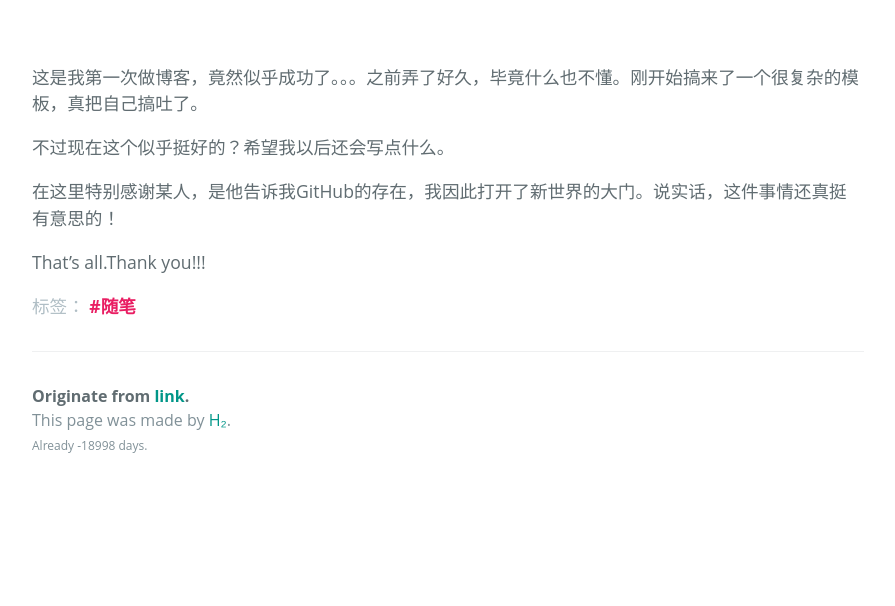
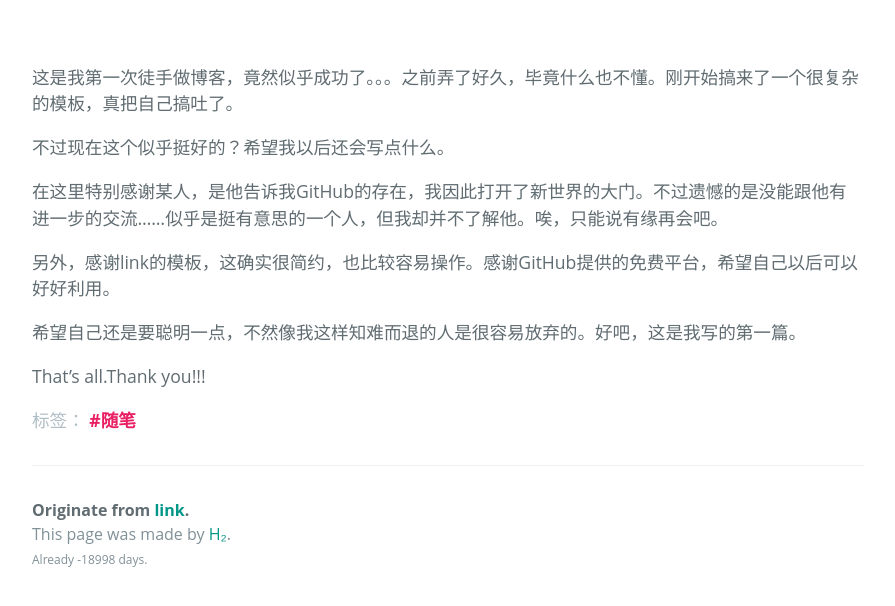
Before and after one commit to xplusy44/xplusy44.github.io, a Jekyll site: the page built from _posts/2022-1-6-new try.md, in a window 1280 px wide and 972 px high, cut to the strip 354-960 px from the top of the window. Shown: the whole strip, without its empty margins (192-1087 px from the left). Built offline with Jekyll 4.4.1, drawn with Linux system fonts in a browser that asks for light colours; some web fonts are replaced.

Commit message:
Update 2022-1-6-new try.md

```diff
--- a/_posts/2022-1-6-new try.md
+++ b/_posts/2022-1-6-new try.md
@@ -3,10 +3,14 @@ layout: post
 title: 新的尝试
 tags: 随笔
 ---
-这是我第一次做博客，竟然似乎成功了。。。之前弄了好久，毕竟什么也不懂。刚开始搞来了一个很复杂的模板，真把自己搞吐了。
+这是我第一次徒手做博客，竟然似乎成功了。。。之前弄了好久，毕竟什么也不懂。刚开始搞来了一个很复杂的模板，真把自己搞吐了。
 
 不过现在这个似乎挺好的？希望我以后还会写点什么。
 
-在这里特别感谢某人，是他告诉我GitHub的存在，我因此打开了新世界的大门。说实话，这件事情还真挺有意思的！
+在这里特别感谢某人，是他告诉我GitHub的存在，我因此打开了新世界的大门。不过遗憾的是没能跟他有进一步的交流......似乎是挺有意思的一个人，但我却并不了解他。唉，只能说有缘再会吧。
+
+另外，感谢link的模板，这确实很简约，也比较容易操作。感谢GitHub提供的免费平台，希望自己以后可以好好利用。
+
+希望自己还是要聪明一点，不然像我这样知难而退的人是很容易放弃的。好吧，这是我写的第一篇。
 
 That's all.Thank you!!!
```
